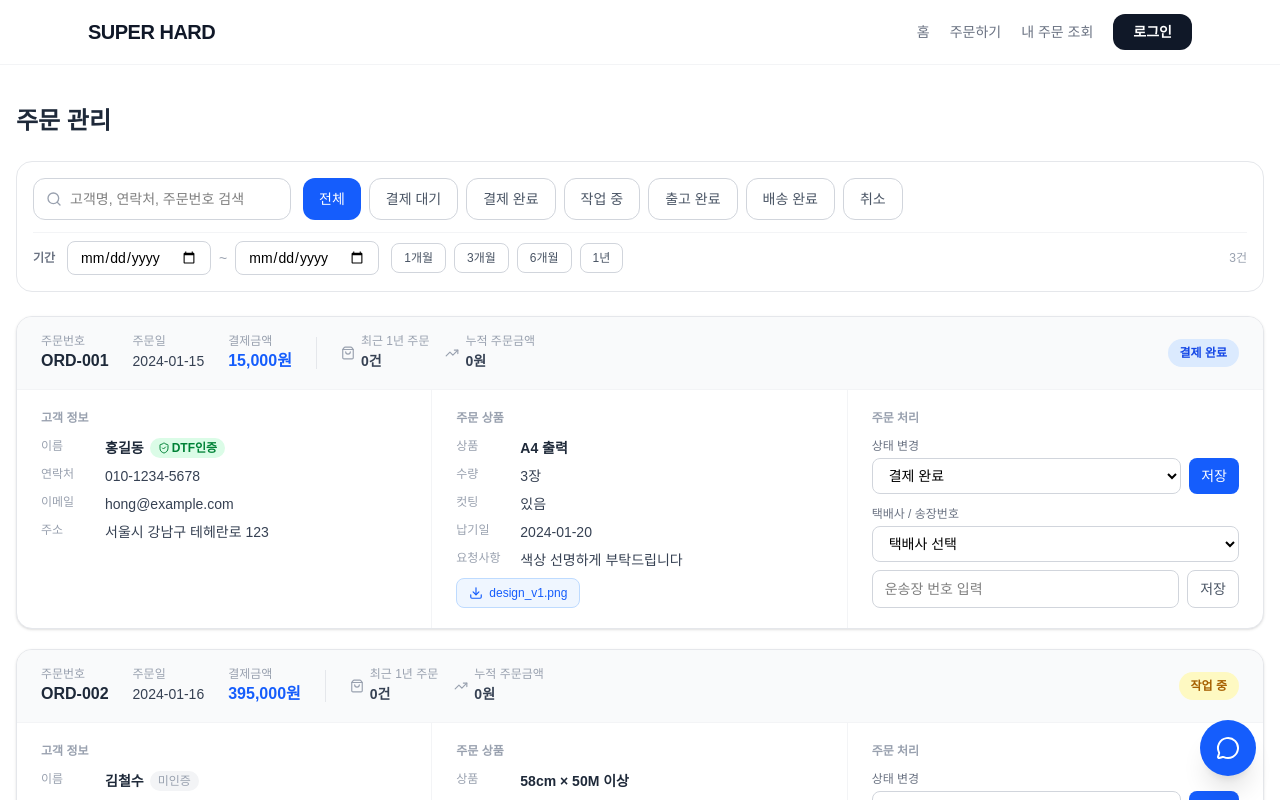
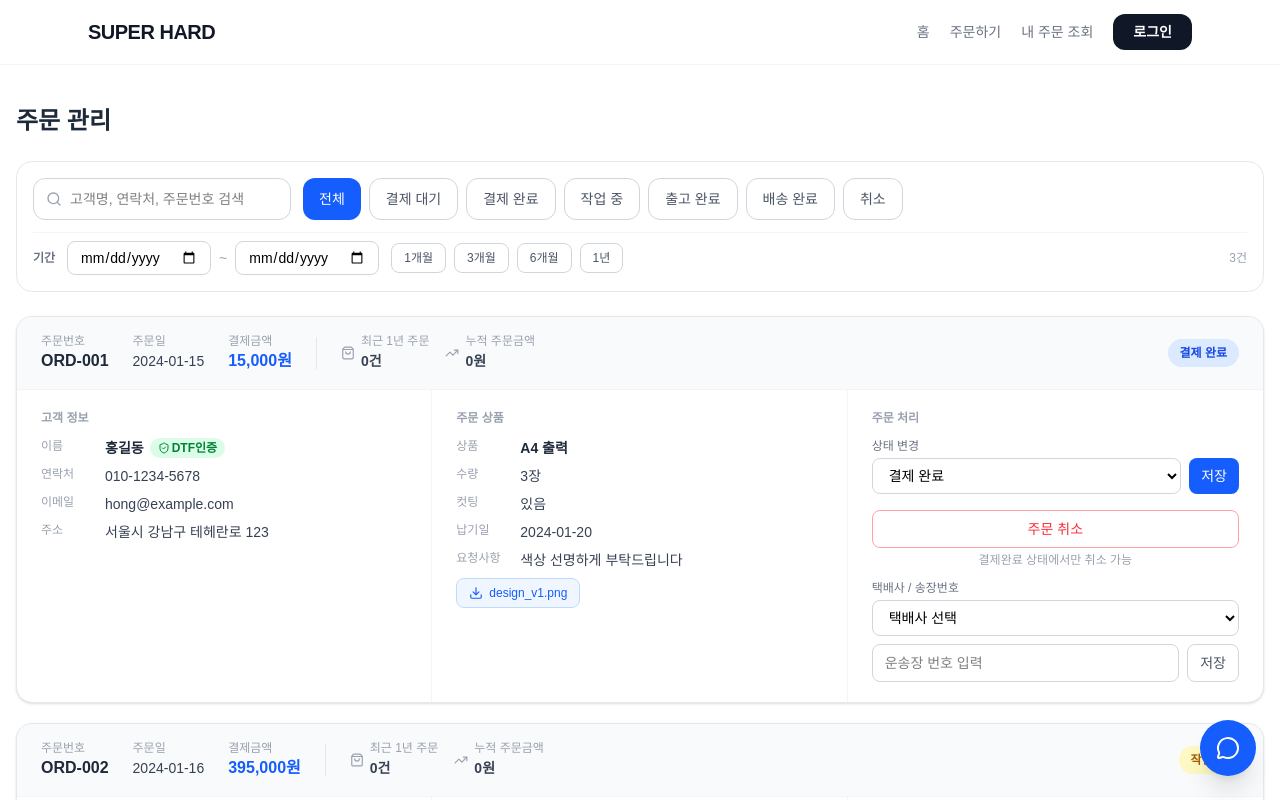
Before and after one commit to FighterManiak/dtf-print, a Next.js app: page /admin/orders in a window 1280 px wide. Shown: the top 800 px of the page. Built offline with nearby package versions, Linux system fonts and the light colour scheme.

Commit message:
feat: 결제완료 상태 주문 취소 기능 추가 (관리자/고객)

```diff
--- a/src/app/admin/orders/page.tsx
+++ b/src/app/admin/orders/page.tsx
@@ -330,6 +330,28 @@ export default function AdminOrdersPage() {
                     </div>
                   </div>
 
+                  {/* 주문 취소 */}
+                  {statuses[order.id] === 'paid' && (
+                    <div className="pt-1">
+                      <button
+                        onClick={() => {
+                          if (confirm(`${order.customer_name}님의 주문을 취소하시겠습니까?`)) {
+                            setStatuses((p) => ({ ...p, [order.id]: 'cancelled' }))
+                          }
+                        }}
+                        className="w-full border border-red-300 text-red-500 py-2 rounded-lg text-sm font-medium hover:bg-red-50 transition-colors"
+                      >
+                        주문 취소
+                      </button>
+                      <p className="text-xs text-gray-400 text-center mt-1">결제완료 상태에서만 취소 가능</p>
+                    </div>
+                  )}
+                  {statuses[order.id] === 'cancelled' && (
+                    <div className="bg-red-50 border border-red-200 rounded-lg px-3 py-2 text-center">
+                      <span className="text-sm text-red-500 font-medium">취소된 주문입니다</span>
+                    </div>
+                  )}
+
                   {/* 송장번호 */}
                   <div>
                     <label className="text-xs text-gray-500 block mb-1">택배사 / 송장번호</label>
--- a/src/app/my-orders/page.tsx
+++ b/src/app/my-orders/page.tsx
@@ -89,6 +89,17 @@ export default function MyOrdersPage() {
     if (error) { setError('주문 내역을 불러오지 못했습니다.'); }
     else setOrders(data || [])
     setLoading(false)
+  }
+
+  const cancelOrder = async (orderId: string) => {
+    if (!confirm('주문을 취소하시겠습니까?')) return
+    const supabase = createClient()
+    const { error } = await supabase
+      .from('orders')
+      .update({ status: 'cancelled' })
+      .eq('id', orderId)
+    if (error) { alert('취소 처리 중 오류가 발생했습니다.'); return }
+    setOrders((prev) => prev.map((o) => o.id === orderId ? { ...o, status: 'cancelled' } : o))
   }
 
   const downloadFile = async (filePath: string, fileName: string) => {
@@ -256,6 +267,19 @@ export default function MyOrdersPage() {
                         <span className="font-semibold text-gray-600">배송지: </span>{order.user_address}
                       </div>
                     )}
+
+                    {/* 주문 취소 버튼 - 결제완료 상태에서만 */}
+                    {order.status === 'paid' && (
+                      <div className="border-t border-gray-100 pt-4">
+                        <button
+                          onClick={() => cancelOrder(order.id)}
+                          className="w-full border border-red-300 text-red-500 py-2.5 rounded-xl text-sm font-medium hover:bg-red-50 transition-colors"
+                        >
+                          주문 취소
+                        </button>
+                        <p className="text-xs text-gray-400 text-center mt-1.5">작업이 시작되면 취소가 불가합니다.</p>
+                      </div>
+                    )}
                   </div>
                 )}
               </div>
```
